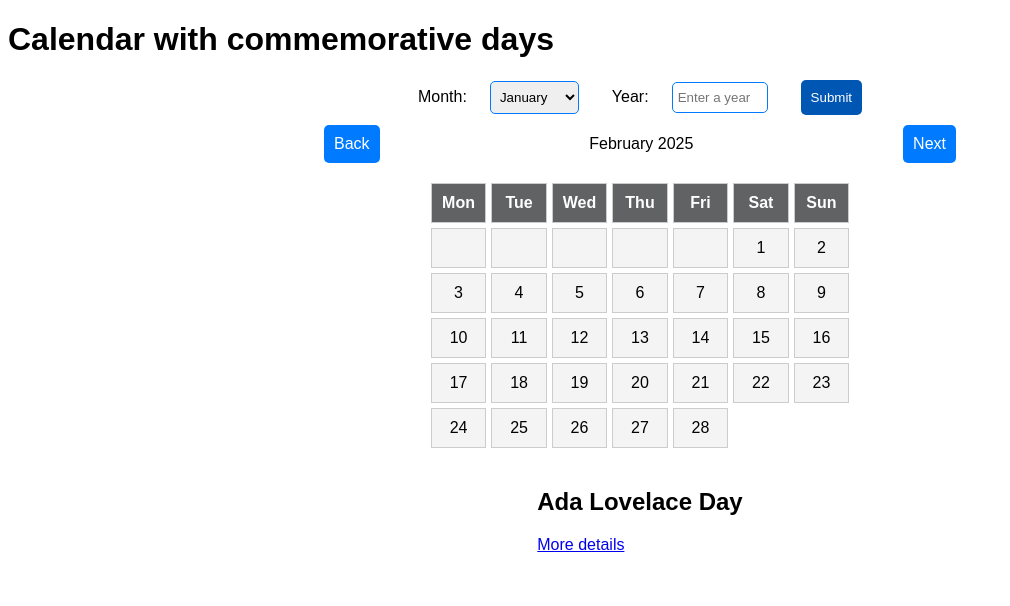
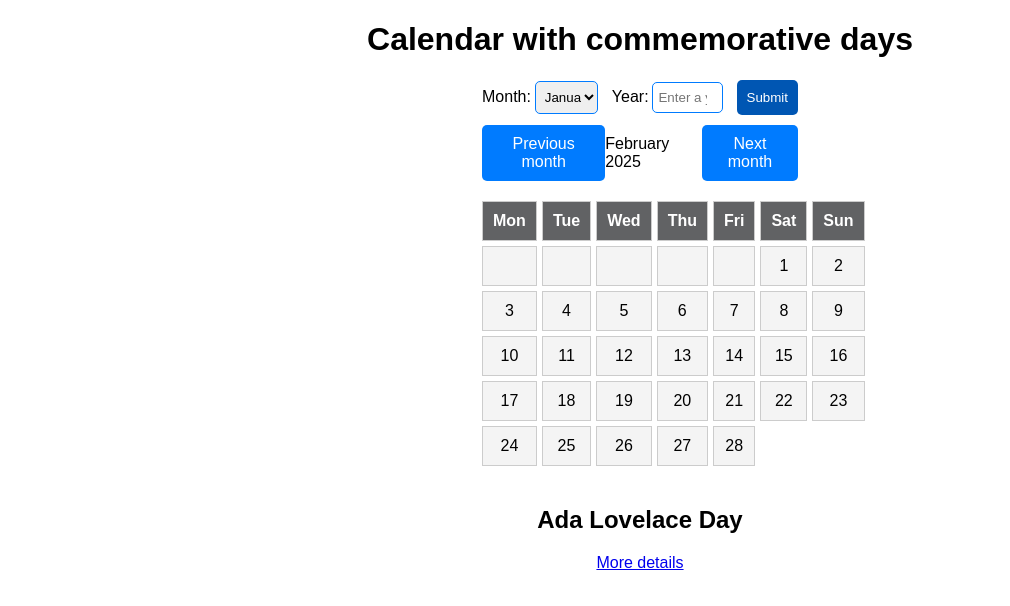
Before and after one commit to nadika-zavodovska/days-calendar-project, a plain HTML site: page index.html in a window 1280 px wide. Shown: the whole page, without its empty margins (0-1010 px from the left). Drawn offline with Linux system fonts and the light colour scheme.

Commit message:
Change styles

```diff
--- a/generate-ui/generate-ui-main-container.js
+++ b/generate-ui/generate-ui-main-container.js
@@ -29,7 +29,7 @@
     const prevMonthBtn = document.createElement("button");
     prevMonthBtn.id = "prev-month";
     navSection.appendChild(prevMonthBtn);
-    prevMonthBtn.innerText = "Back";
+    prevMonthBtn.innerText = "Previous month";
     prevMonthBtn.addEventListener("click", () => changeMonth(-1));
 
     const currentDate = document.createElement("div");
@@ -39,7 +39,7 @@
     const nextMonthBtn = document.createElement("button");
     nextMonthBtn.id = "next-month";
     navSection.appendChild(nextMonthBtn);
-    nextMonthBtn.innerText = "Next";
+    nextMonthBtn.innerText = "Next month";
     nextMonthBtn.addEventListener("click", () => changeMonth(1));
 
     const monthLabel = document.createElement('label');
--- a/styles.css
+++ b/styles.css
@@ -1,12 +1,14 @@
 body {
   font-family: Arial, sans-serif;
 }
-
+#page-title{
+  text-align: center;
+}
 #main-container {
   display: flex;
   flex-direction: column;
   align-items: center;
-  max-width: 50%;
+  max-width: 25%;
   margin: 0 auto;
 }
 
@@ -106,3 +108,6 @@
   justify-content: space-between;
   margin-bottom: 10px;
 }
+#commem-day-details-section{
+  text-align: center;
+}
```
